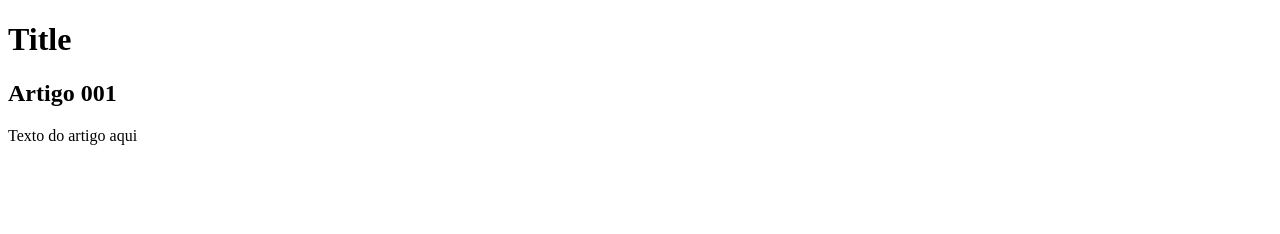
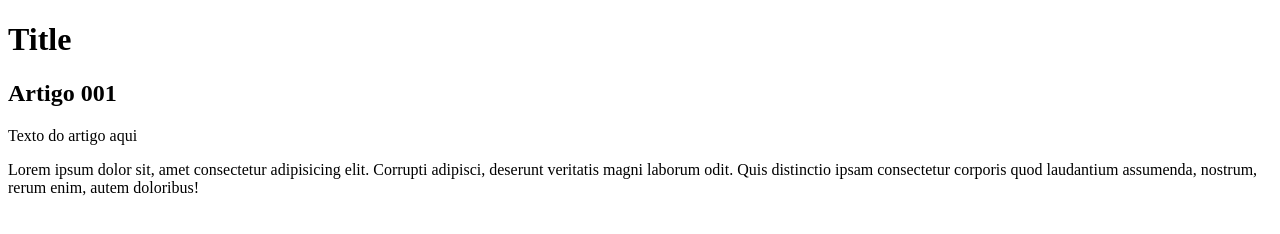
Before and after one commit to J-Scheffer/Projeto-site, a plain HTML site: page index.html in a window 1280 px wide. Drawn offline with Linux system fonts and the light colour scheme.

Commit message:
Update index.html

```diff
--- a/index.html
+++ b/index.html
@@ -14,6 +14,10 @@
         <article>
             <h2>Artigo 001</h2>
             <p>Texto do artigo aqui</p>
+            <P>Lorem ipsum dolor sit, amet consectetur adipisicing elit. Corrupti adipisci,
+            deserunt veritatis magni laborum odit. Quis distinctio ipsam consectetur
+            corporis quod laudantium assumenda, nostrum, rerum enim, autem doloribus!
+            </p>
         </article>
         <article>
 
```
